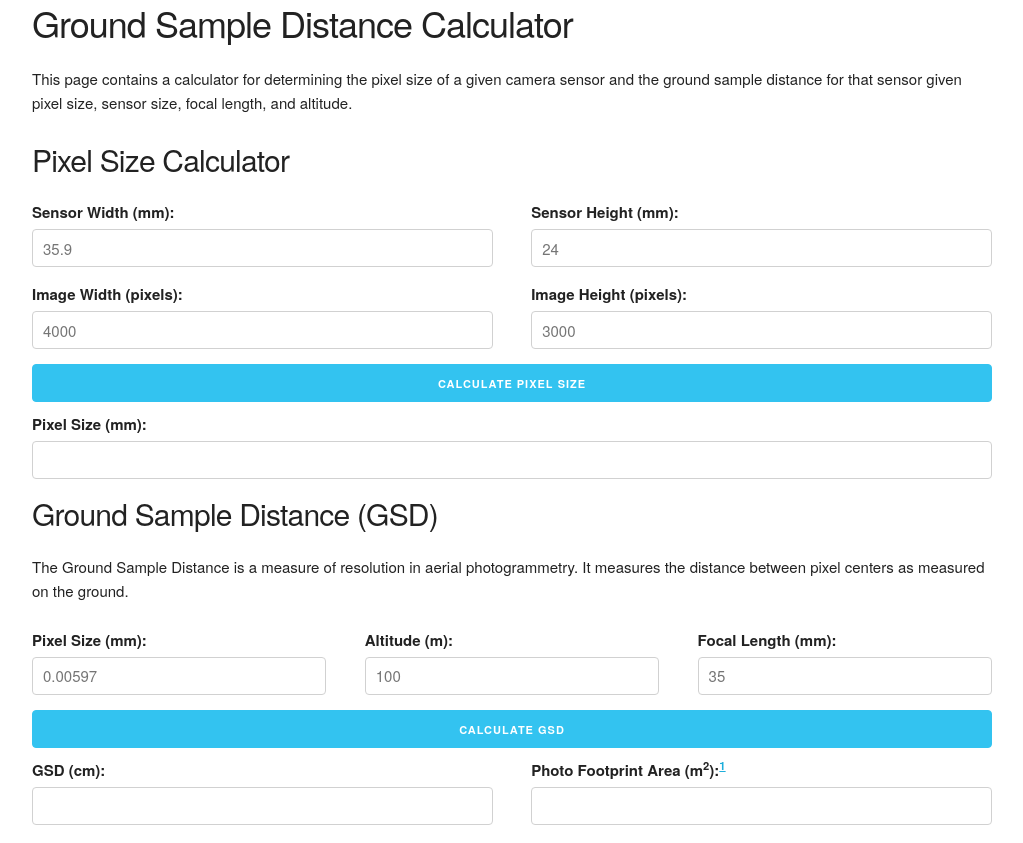
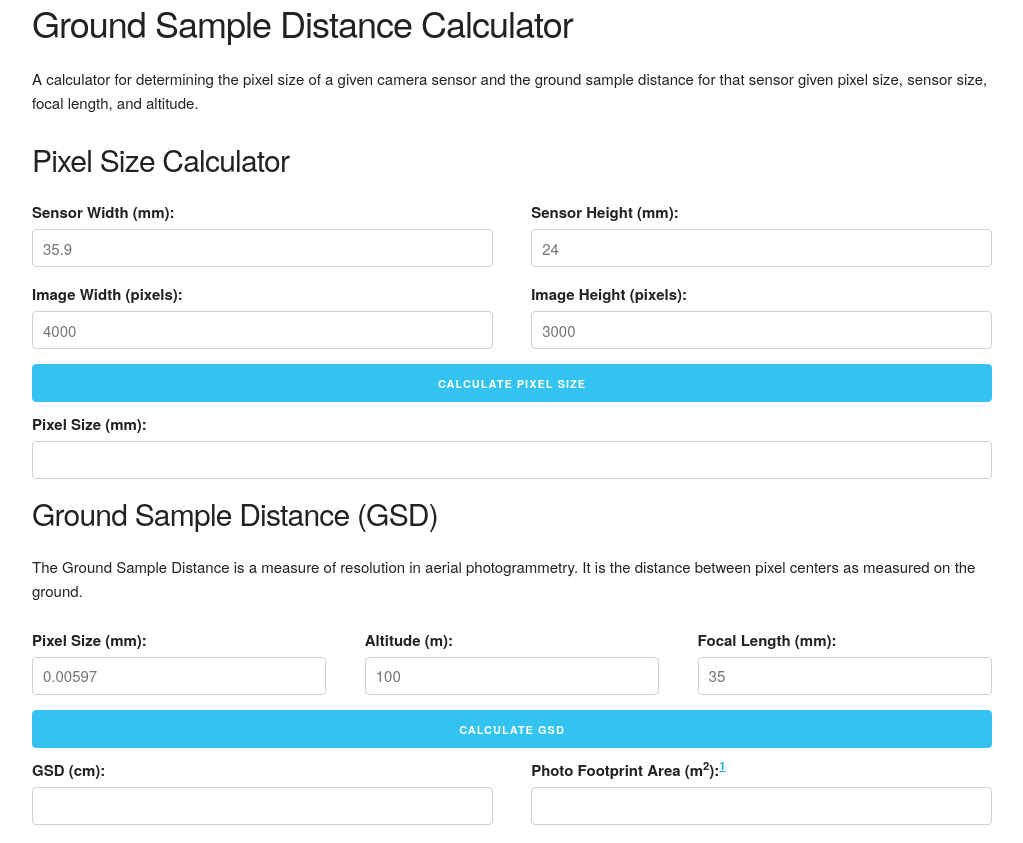
Before and after one commit to scarnecchia/GSD_calc, a plain HTML site: page index.html in a window 1280 px wide. Shown: the top 843 px of the page, without its empty margins (128-1151 px from the left). Drawn offline with nearby package versions, Linux system fonts and the light colour scheme.

Commit message:
Verbiage

```diff
--- a/index.html
+++ b/index.html
@@ -16,7 +16,7 @@
                 <div class="twelve columns">
                     <h3>Ground Sample Distance Calculator</h3>
 
-                    <p>This page contains a calculator for determining the pixel size of a given camera sensor and the ground sample distance for that sensor given pixel size, sensor size, focal length, and altitude.</p>
+                    <p>A calculator for determining the pixel size of a given camera sensor and the ground sample distance for that sensor given pixel size, sensor size, focal length, and altitude.</p>
 
                     <h4>Pixel Size Calculator</h4>
                 </div>
@@ -57,7 +57,7 @@
 
 <h4>Ground Sample Distance (GSD)</h4>
 
-                <p>The Ground Sample Distance is a measure of resolution in aerial photogrammetry. It measures the distance between pixel centers as measured on the ground.</p>
+                <p>The Ground Sample Distance is a measure of resolution in aerial photogrammetry. It is the distance between pixel centers as measured on the ground.</p>
             </div>
             <div class="row">
               <div class="four columns">
```
